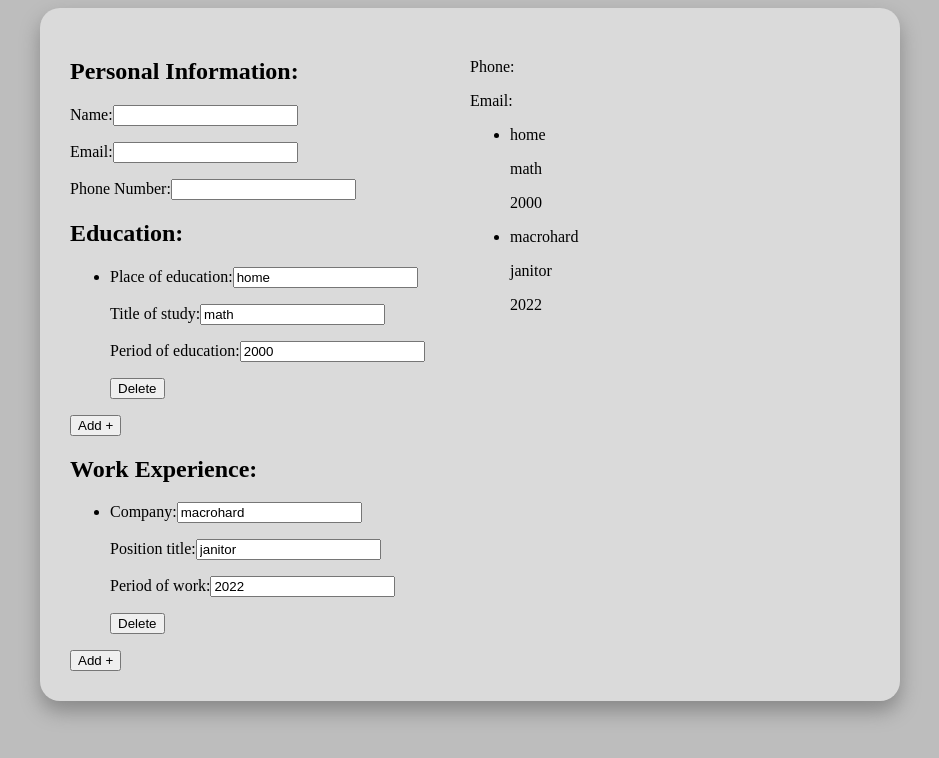
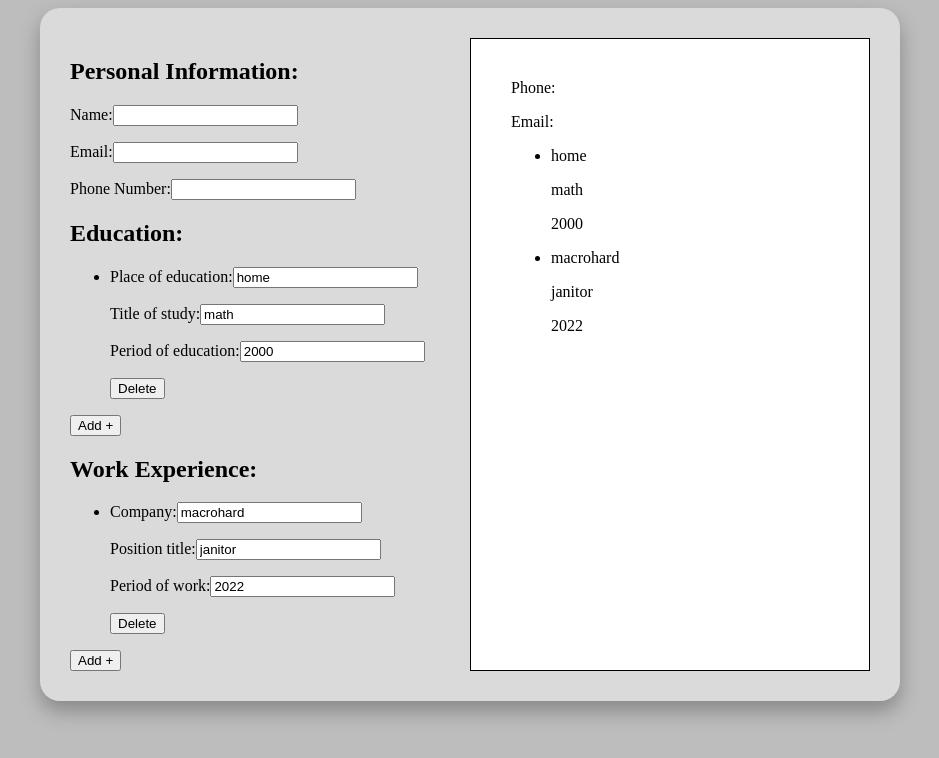
Before and after one commit to daniilpogosyan/cv-application, a React (Create React App) app: page / in a window 1280 px wide. Shown: the top 758 px of the page, without its empty margins (170-1109 px from the left). Built offline with nearby package versions, Linux system fonts and the light colour scheme.

Commit message:
Add basic style to Preview

```diff
--- a/src/components/Preview/Preview.js
+++ b/src/components/Preview/Preview.js
@@ -2,6 +2,7 @@ import React from "react";
 import Education from "./Education";
 import Personal from "./Personal";
 import WorkExperience from "./WorkExperience";
+import './styles/Preview.css'
 
 export default class Preview extends React.Component {
   constructor(props) {
@@ -10,7 +11,7 @@ export default class Preview extends React.Component {
 
   render() {
     return (
-      <article>
+      <article className="Preview">
         <Personal personal={this.props.personal} />
         <Education education={this.props.education} />
         <WorkExperience workExperience={this.props.workExperience} />
--- /dev/null
+++ b/src/components/Preview/styles/Preview.css
@@ -0,0 +1,5 @@
+.Preview {
+  border: 1px solid #000;
+  padding: 20px 40px;
+  background-color: #fff;
+}
```
